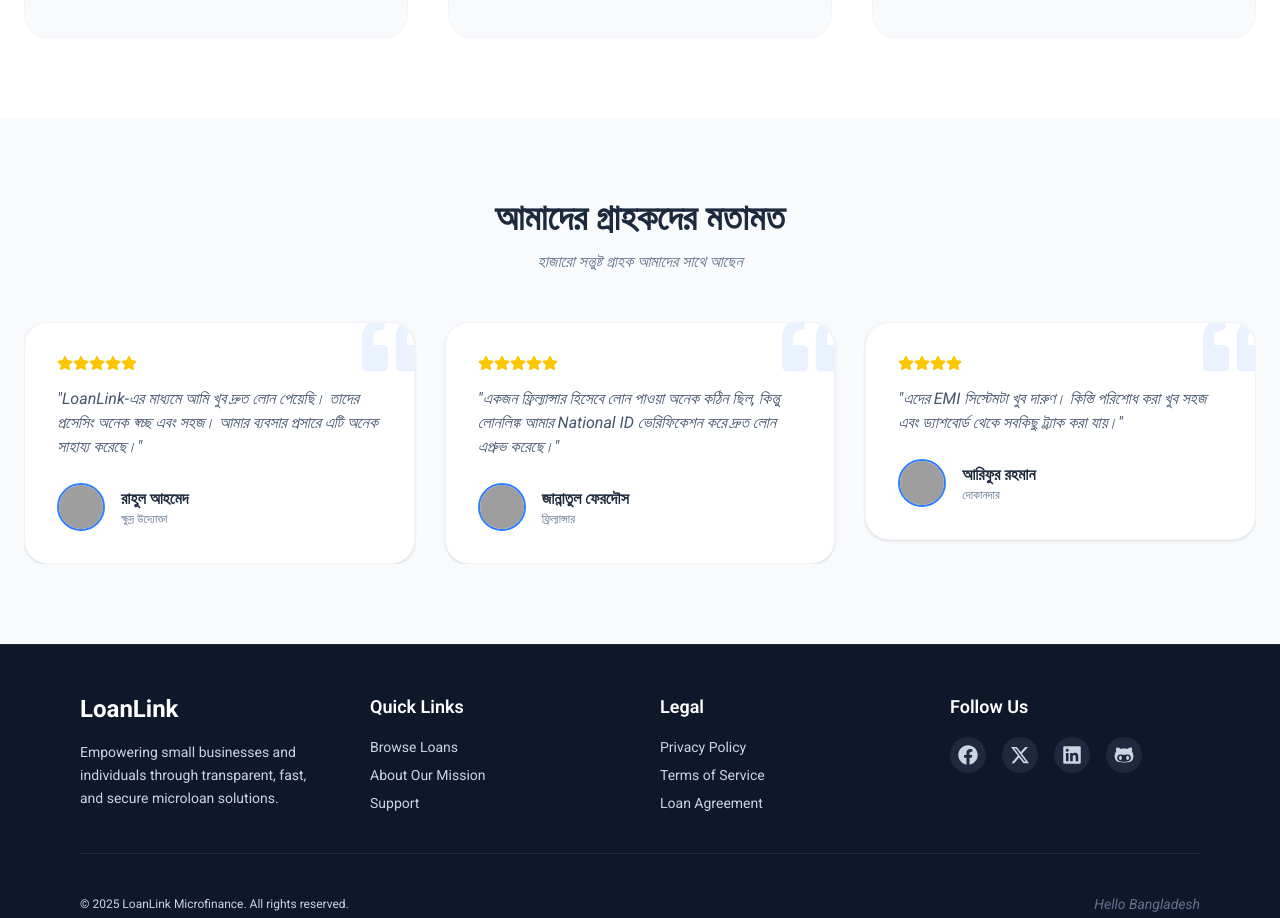
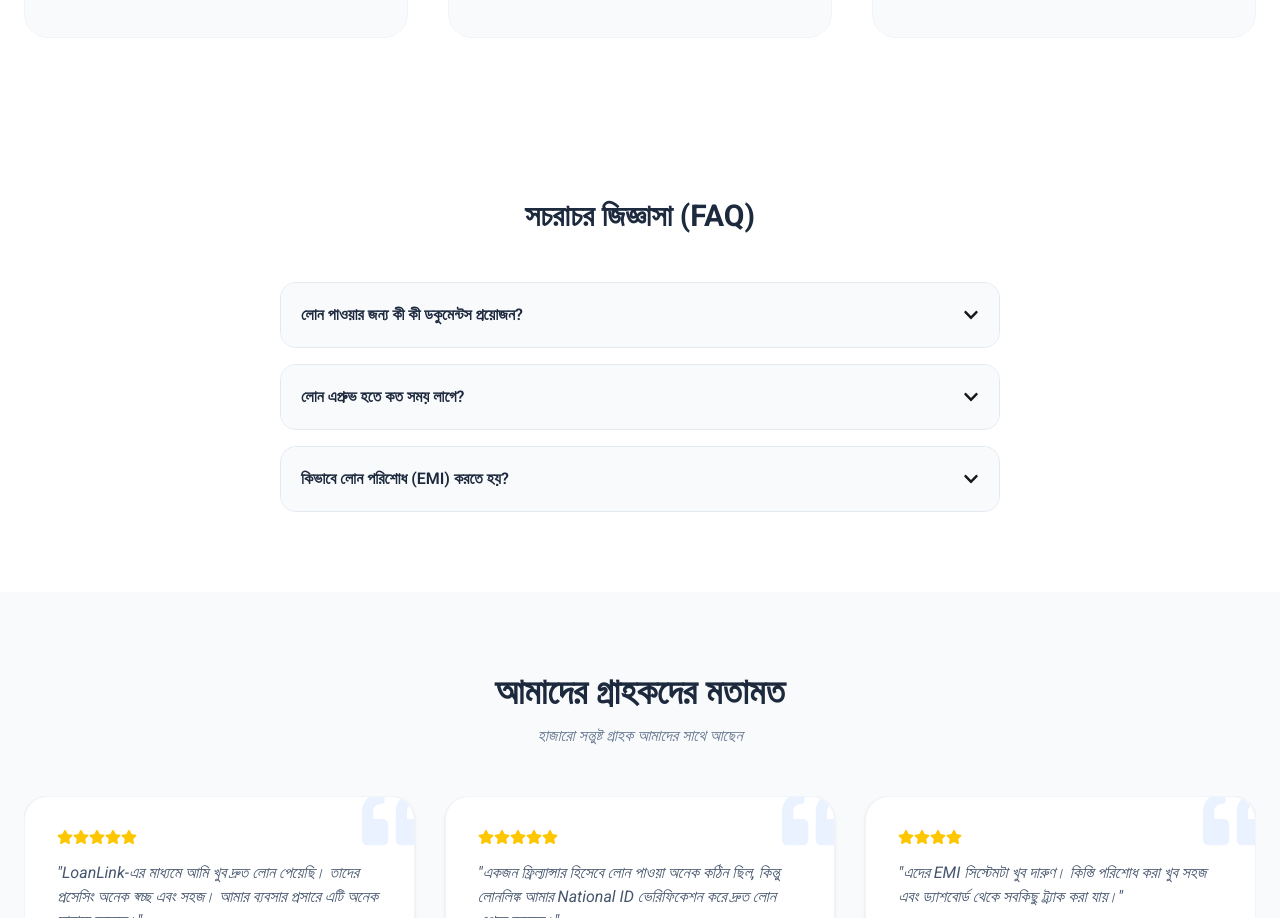
Before and after one commit to sumon10c/Microloan-client-site, a React (Vite) app: page / in a window 1280 px wide. Shown: the part 1224-2142 px from the top of the page. Built offline with nearby package versions, Linux system fonts and the light colour scheme; grey boxes are pictures that could not be loaded.

Commit message:
add FAQ section

```diff
--- /dev/null
+++ b/src/page/Home/All-Home/FAQ.jsx
@@ -0,0 +1,49 @@
+import React, { useState } from 'react';
+import { motion, AnimatePresence } from 'framer-motion';
+import { FaChevronDown } from 'react-icons/fa';
+
+const FAQ = () => {
+    const [activeId, setActiveId] = useState(null);
+
+  const faqs = [
+    { id: 1, q: "লোন পাওয়ার জন্য কী কী ডকুমেন্টস প্রয়োজন?", a: "সাধারণত আপনার NID কার্ডের কপি, আয়ের উৎস এবং বর্তমান ঠিকানার প্রমাণপত্র প্রয়োজন হয়।" },
+    { id: 2, q: "লোন এপ্রুভ হতে কত সময় লাগে?", a: "আবেদন করার পর আমাদের সিস্টেম ও অফিসাররা তথ্য যাচাই করে ২৪ থেকে ৪৮ ঘণ্টার মধ্যে ফলাফল জানিয়ে দেয়।" },
+    { id: 3, q: "কিভাবে লোন পরিশোধ (EMI) করতে হয়?", a: "আপনি আপনার ড্যাশবোর্ড থেকে অনলাইন পেমেন্ট গেটওয়ে ব্যবহার করে কিস্তি পরিশোধ করতে পারবেন।" }
+  ];
+    return (
+        <section className="py-20 bg-white dark:bg-slate-900">
+        <div className="container mx-auto px-6 max-w-3xl">
+          <h2 className="text-3xl font-bold text-center text-slate-800 dark:text-white mb-12">সচরাচর জিজ্ঞাসা (FAQ)</h2>
+
+          <div className="space-y-4">
+            {faqs.map((faq) => (
+              <div key={faq.id} className="border border-slate-200 dark:border-slate-700 rounded-2xl overflow-hidden">
+                <button
+                  onClick={() => setActiveId(activeId === faq.id ? null : faq.id)}
+                  className="w-full flex justify-between items-center p-5 bg-slate-50 dark:bg-slate-800 text-left"
+                >
+                  <span className="font-semibold text-slate-800 dark:text-white">{faq.q}</span>
+                  <FaChevronDown className={`transition-transform ${activeId === faq.id ? 'rotate-180' : ''}`} />
+                </button>
+
+                <AnimatePresence>
+                  {activeId === faq.id && (
+                    <motion.div
+                      initial={{ height: 0, opacity: 0 }}
+                      animate={{ height: 'auto', opacity: 1 }}
+                      exit={{ height: 0, opacity: 0 }}
+                      className="bg-white dark:bg-slate-800 px-5 pb-5 text-slate-600 dark:text-slate-400"
+                    >
+                      <p className="pt-2 border-t border-slate-100 dark:border-slate-700">{faq.a}</p>
+                    </motion.div>
+                  )}
+                </AnimatePresence>
+              </div>
+            ))}
+          </div>
+        </div>
+      </section>
+    );
+};
+
+export default FAQ;
--- a/src/page/Home/All-Home/Home.jsx
+++ b/src/page/Home/All-Home/Home.jsx
@@ -2,13 +2,16 @@ import React from 'react';
 import Banner from './Banner';
 import HowItWorks from './HowItWorks';
 import CustomerFeedback from './CustomerFeedback';
+import FAQ from './FAQ';
 
 const Home = () => {
     return (
         <div>
             <Banner></Banner>
             <HowItWorks></HowItWorks>
+            <FAQ></FAQ>
             <CustomerFeedback></CustomerFeedback>
+
         </div>
     );
 };
```
